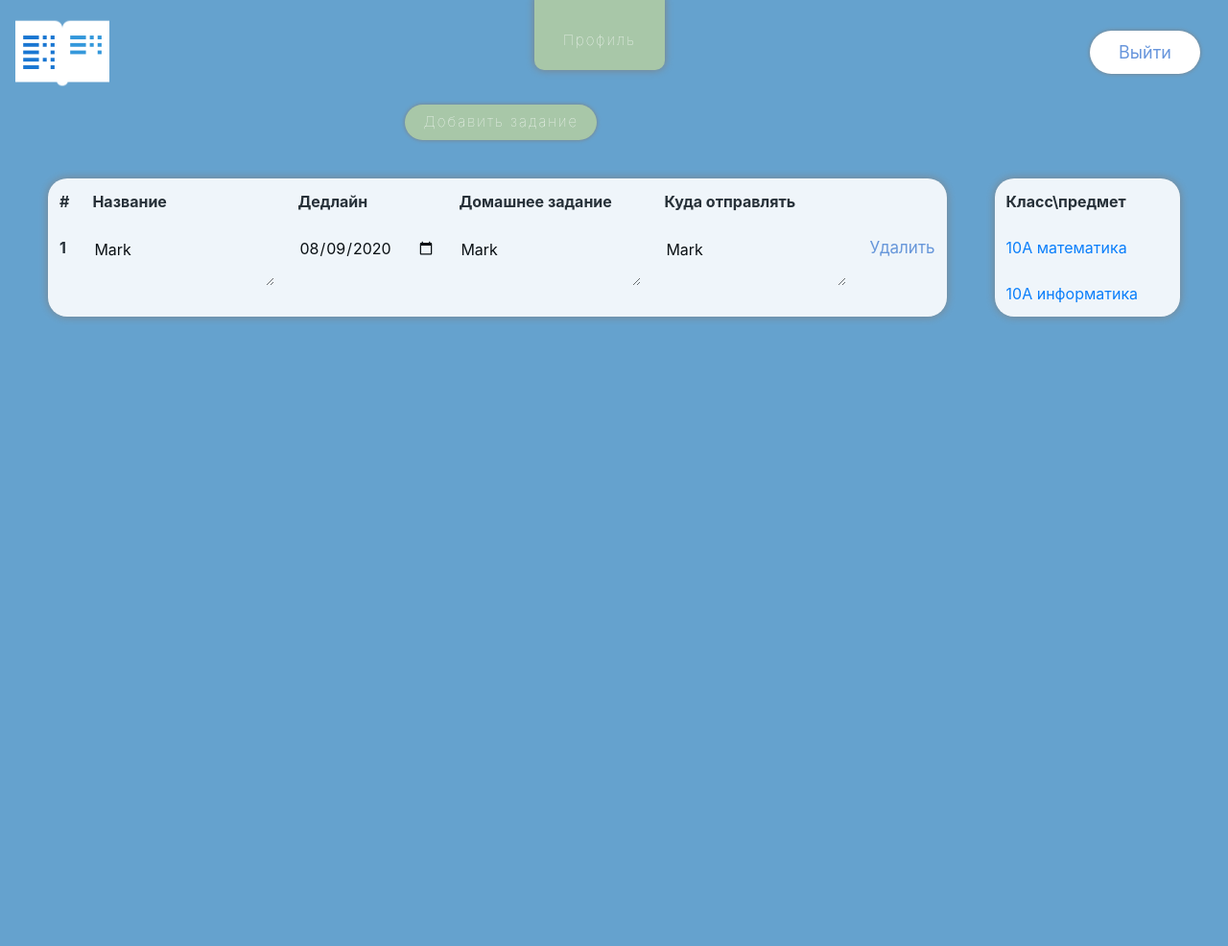
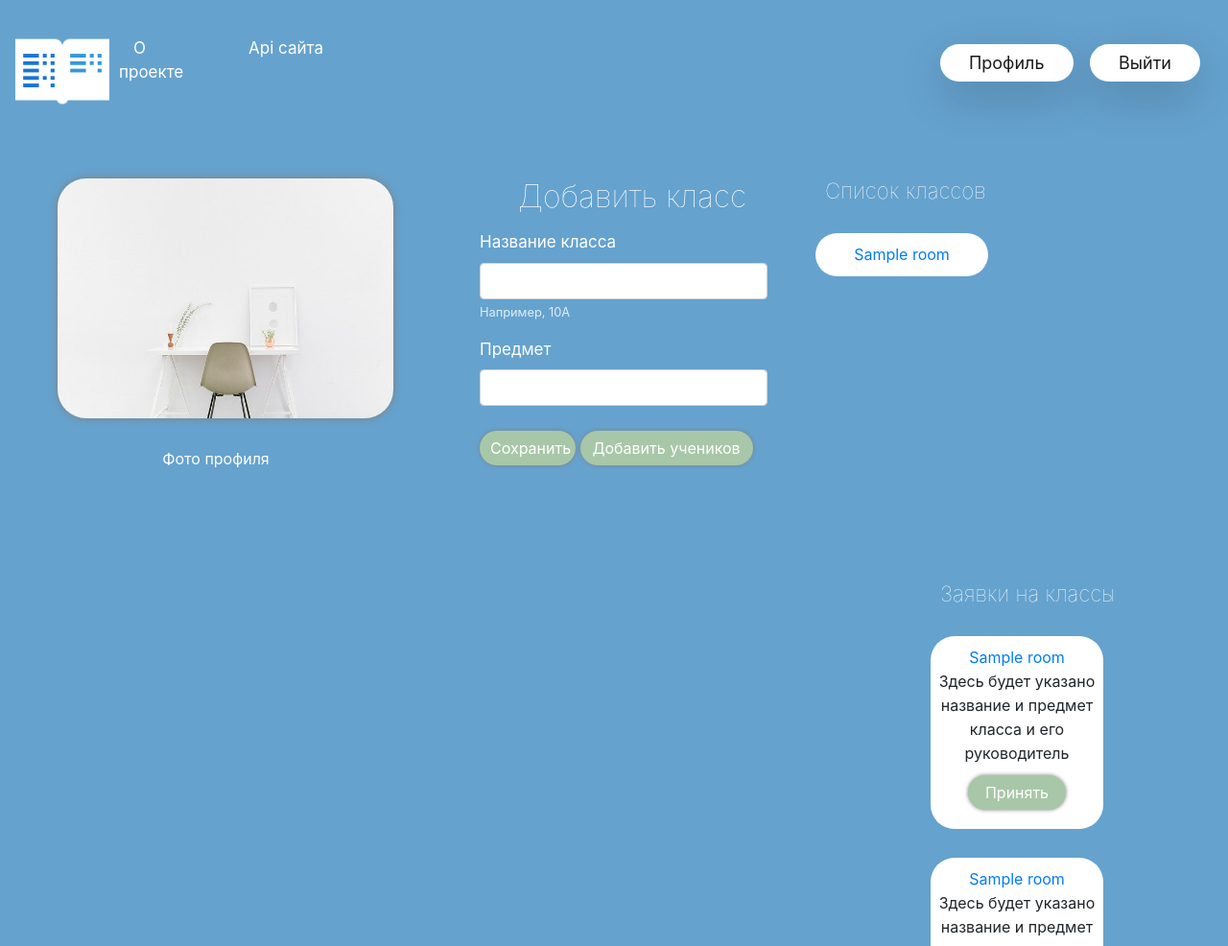
Before and after one commit to TimurTimergalin/EDUde, a Flask app: page /dashboard in a window 1280 px wide. Shown: the whole page at 96% size. Before the commit the page ends 334 px from the top, so only its background shows below. Run offline with Flask 2, Linux system fonts and the light colour scheme; a user stored in the database is signed in; tables that the repository leaves empty hold one stand-in row (values such as "Sample post"); some libraries are stand-ins or nearby versions.

Commit message:
Профиль учителя со списков приглашений

```diff
--- a/main.py
+++ b/main.py
@@ -66,7 +66,7 @@ def login():
         user = user_type_choice(session, form)
         if user and user.check_password(form.password.data):
             login_user(user.users[0], remember=form.remember_me.data)
-            return redirect("/dashboard")
+            return redirect("/dash")
         return render_template('log_in.html',
                                message="Неправильный логин или пароль",
                                form=form)
@@ -105,6 +105,12 @@ def logout():
     return redirect("/")
 
 
+@app.route('/dash')
+def dash():
+    return render_template('dashboard_of_teacher.html', title='Даш проекта')
+
+
+# должен быть не даш а профиль именно
 @app.route('/dashboard', methods=["GET", "POST"])
 @login_required
 def dashboard():
@@ -113,7 +119,7 @@ def dashboard():
         form = AddClassForm()
         if form.validate_on_submit():
             if session.query(ClassRoom).filter(ClassRoom.name == form.name_of_class.data).first():
-                return render_template('dashboard_of_teacher.html', form=form,
+                return render_template('profile_of_teacher.html', form=form,
                                        message="Такой класс уже есть")
             classroom = ClassRoom()
             classroom.name = form.name_of_class.data
@@ -124,10 +130,10 @@ def dashboard():
             redirect('/dashboard')
         print(session.query(ClassRoom).filter(
             ClassRoom.teacher_id == current_user.teacher_id))
-        return render_template('dashboard_of_teacher.html', form=form, classrooms=session.query(ClassRoom).filter(
+        return render_template('profile_of_teacher.html', form=form, classrooms=session.query(ClassRoom).filter(
             ClassRoom.teacher_id == current_user.teacher_id))
     else:
-        return render_template('dashboard_of_student.html')
+        return render_template('profile_of_student.html')
 
 
 @app.route('/tasks', methods=['GET', 'POST'])
@@ -144,7 +150,6 @@ def tasks():
 @app.route('/api')
 def api():
     return render_template('api.html', title='Api проекта')
-
 
 
 @app.route('/new_task')
--- a/templates/base.html
+++ b/templates/base.html
@@ -19,8 +19,8 @@
     <span class="navbar-text">
         {% if current_user.is_authenticated %}
             <p>
-                <a class="log_up_btn shadow-lg" href="/dashboard">Профиль</a>
-                <a class="log_up_btn shadow-lg" href="/logout">Выйти</a>
+                <a class="log_up_btn shadow-lg log_out" href="/dash">Профиль</a>
+                <a class="log_up_btn shadow-lg log_out" href="/logout">Выйти</a>
                 </p>
         {% else %}
         {% block head %}{% endblock %}
--- a/templates/base_dashboard.html
+++ b/templates/base_dashboard.html
@@ -7,7 +7,7 @@
 <header>
     <nav class="navbar navbar-light">
         <a href="/"><img src="../static/img/logo.png" class="logo"></a>
-        <a class="prof" href="#" style="margin-top: -45px">Профиль</a>
+        <a class="prof" href="/dashboard" style="margin-top: -45px">Профиль</a>
         {% if current_user.is_authenticated %}
             <a class="log_out" href="/logout">
                 Выйти
@@ -16,21 +16,12 @@
         {% block head %}{% endblock %}
     </nav>
 </header>
-<!--<div class="photo" style="float: left">-->
-<!--    <img src="../static/img/desk.jpg">-->
-<!--    <figcaption>Фото профиля</figcaption>-->
-<!--</div>-->
-<!--    {% block forms %}{% endblock %}-->
-<!--     <div class="class">-->
-<!--         {% block list %}-->
-<!--         {% endblock %}-->
-<!--    </div>-->
     {% block buttons %}{% endblock %}
     <div class="flex_box">
     <table class="table table-borderless tab container" style="margin-right: 50px;">
   <thead>
     <tr>
-      <th scope="col">#</th>
+      <th scope="col">id</th>
       <th scope="col">Название</th>
       <th scope="col">Дедлайн</th>
       <th scope="col">Домашнее задание</th>
--- a/templates/new_task.html
+++ b/templates/new_task.html
@@ -1,8 +1,10 @@
-{% extends "very_base.html" %}
+{% extends "base.html" %}
 {% block else_link %}
+
+<link rel="stylesheet" href="../static/css/log__in.css.css">
 <link rel="stylesheet" href="../static/css/new_task.css">
 {% endblock %}
-{% block modules %}
+{% block content %}
   <body>
     <main>
       <form action="" method="post">
--- a/templates/profile_of_teacher.html
+++ b/templates/profile_of_teacher.html
@@ -1,8 +1,186 @@
-{% extends "base_profile.html" %}
-    <title>{{title}}</title>
+{% extends "base.html" %}
+{% block else_link %}
+<link rel="stylesheet" href="../static/css/base_profile.css">
+<!--<link rel="stylesheet" href="../static/css/profile.css">-->
+<link rel="stylesheet" href="../static/css/profile_of_teacher.css">
+{% endblock %}
 
-    {% block forms %}
-    <div class="class">
+    {% block content %}
+<style>
+body{
+background: #65A2CE;
+background-size: cover;
+
+}
+.log_out{
+background-color: white;
+color: #6896DC;
+padding: 9px 30px;
+border-radius: 27px;
+text-decoration: none;
+font-size: 18px;
+margin-right: 13px;
+box-shadow: 0 0 4px #818181;
+}
+.log_out:hover{
+background-color: #A8C7A8;
+color: white;
+text-decoration: none;
+}
+.photo{
+text-align: center;
+}
+.photo img{
+width: 350px;
+height: 250px;
+border-radius: 30px;
+margin: 40px;
+margin-left: 60px;
+box-shadow: 0 0 8px #818181;
+}
+.prof{
+font-size: 15px;
+font-weight: 100;
+color: white;
+padding: 40px 30px 20px 30px;
+background-color: #A8C7A8;
+margin-top: -35px;
+border-radius: 10px;
+box-shadow: 0 0 8px #818181;
+letter-spacing: 2px;
+}
+.classes{
+margin-left: 35%;
+margin-top: 40px;
+font-size: 10px;
+}
+.bloc{
+display: flex;
+}
+figcaption{
+color: white;
+margin-top: -10px;
+}
+.more{
+text-align: center;
+font-size: 13px;
+margin-left: 242px;
+padding: 7px 13px;
+background-color: #65A2CE;
+border-radius: 20px;
+width: 100px;
+color: #fff;
+margin-top: -35px;
+}
+.bord{
+height: 70px;
+vertical-align: middle;
+}
+
+.bloc{
+display: inline;
+}
+.class{
+float:right; width: 500px;
+margin-right: -40px;
+margin-top: 40px;
+}
+.btn_add{
+width: 60%;
+border-radius: 25px;
+background: white;
+list-style-type: none;
+padding: 10px 5px;
+text-align:center
+}
+.lis{
+border-radius: 25px;
+margin-bottom: 10px;
+}
+.class_add a{
+color: white;
+text-decoration: none;
+opacity: 0.8;
+}
+.class_add:hover{
+background-color: #A8C7A5;
+}
+.class_add{
+background-color: #A8C7A8;
+}
+h2{
+color: white;
+margin-bottom: 10px;
+margin-left: 40px;
+font-weight: 60;
+}
+.forma{
+width: 300px;
+margin-top: 16px;
+}
+.form_btns{
+ padding: 5px 10px;
+ color: white;
+ background-color: #A8C7A8;
+ margin-top: 10px;
+ box-shadow: 0 0 4px #818181;
+}
+.form_btns:hover{
+color: white;
+background-color: #8BB78B
+}
+.forma .sv{
+width: 100px;
+}
+form .sml{
+color: white;
+opacity: 0.8;
+}
+label{
+color: white;
+font-size: 17px;
+}
+
+
+.photo, .class, .point{
+float: left;
+}
+.class{
+width: auto;
+margin: auto;
+margin-top: 40px;
+margin-left: 50px
+}
+.point{
+width: 300px;
+max-height: 380px;
+overflow: scroll;
+min-height: 380px;
+margin-top: 40px;
+margin-left: 50px;
+margin-right: 10px;
+padding: 0;
+}
+.li_of_s{
+margin-left:0;
+font-size: 1.4em;
+margin-left: 10px
+}
+.point::-webkit-scrollbar { width: 0; }
+.reques{
+float: right;
+max-width: 350px;
+margin-left: 0;
+}
+.req_li{
+min-height: 150px
+}
+</style>
+<div class="photo">
+    <img src="../static/img/desk.jpg">
+    <figcaption>Фото профиля</figcaption>
+</div>
+    <div class="class" >
         <h2>Добавить класс</h2>
 <form class="forma" method="post">
     {{ form.hidden_tag() }}
@@ -39,13 +217,29 @@
 
 </form>
     </div>
-{% endblock %}
-    {% block list %}
-     <div class="class">
-        <h2>Список классов</h2>
+     <div class="point">
+        <h2 class="li_of_s">Список классов</h2>
 <ul class="list-group list-group-flush">
    {% for classroom in classrooms %}
-        <li class="btn_add lis"><a href="/tasks/{{ classroom.id }}/{{ classroom.teacher_id }}">{{ classroom.name }}</a></li>
+        <li class="btn_add lis"><a href="/tasks/{{ classroom.id }}/{{ classroom.teacher_id }}">{{ classroom.name }}</a>
+        </li>
+<!--    Обработчик типа /tasks/<int:class_id>/<int:class_teach_id>-->
+   {% endfor %}
+
+</ul>
+     </div>
+<div class='point reques'>
+        <h2 class="li_of_s">Заявки на классы</h2>
+<ul class="list-group list-group-flush">
+   {% for classroom in classrooms %}
+        <li class="btn_add lis req_li"><a href="/tasks/{{ classroom.id }}/{{ classroom.teacher_id }}">{{ classroom.name }}</a><br>
+            Здесь будет указано название и предмет класса и его руководитель
+        <br><input type='submit' value="Принять" class="btn btn_add lis form_btns sv">
+        </li>
+    <li class="btn_add lis req_li"><a href="/tasks/{{ classroom.id }}/{{ classroom.teacher_id }}">{{ classroom.name }}</a><br>
+            Здесь будет указано название и предмет класса и его руководитель
+        <br><input type='submit' value="Принять" class="btn btn_add lis form_btns sv">
+        </li>
 <!--    Обработчик типа /tasks/<int:class_id>/<int:class_teach_id>-->
    {% endfor %}
 
```
Also changed, not shown: templates/dashboard_of_student.html (+3 -11 lines).
